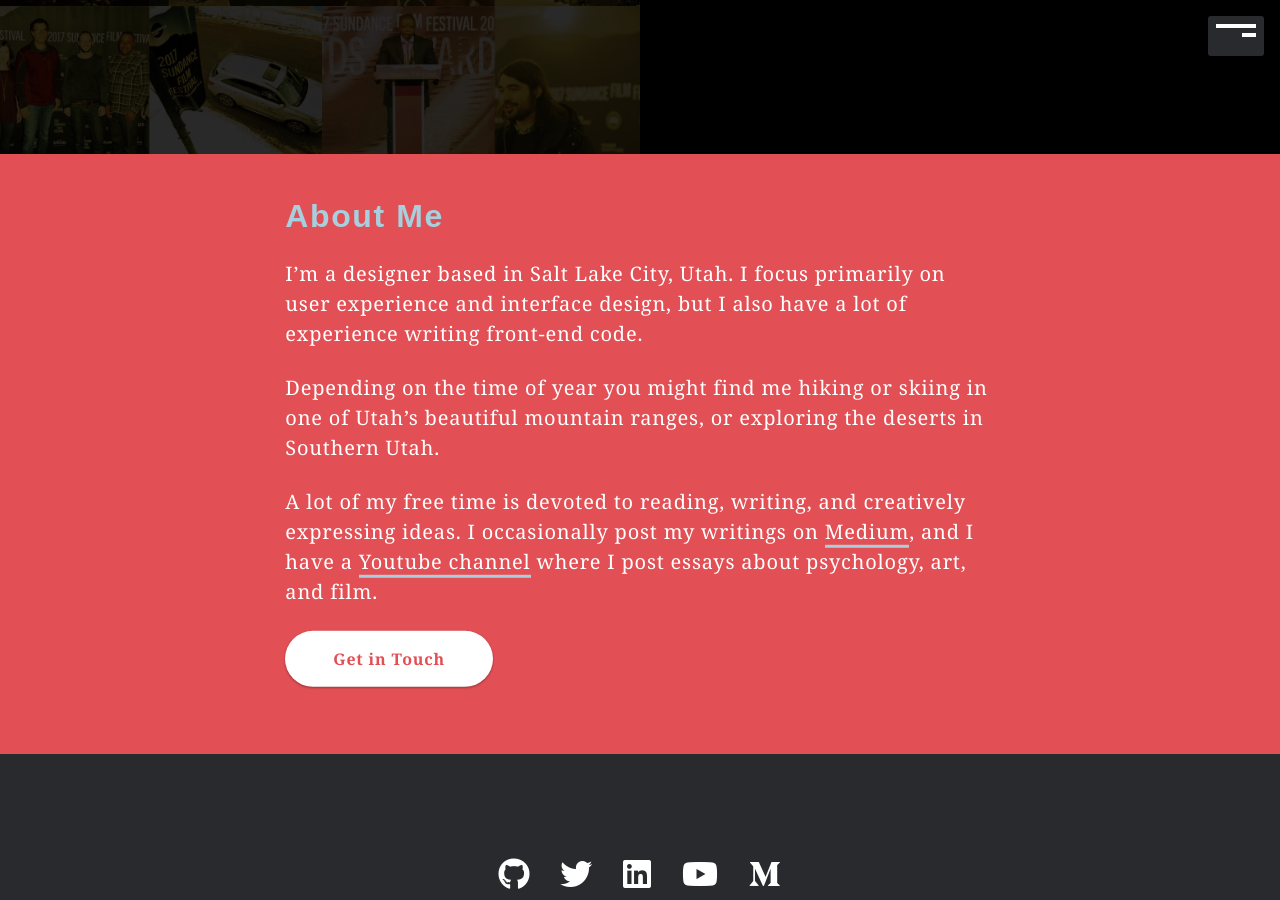
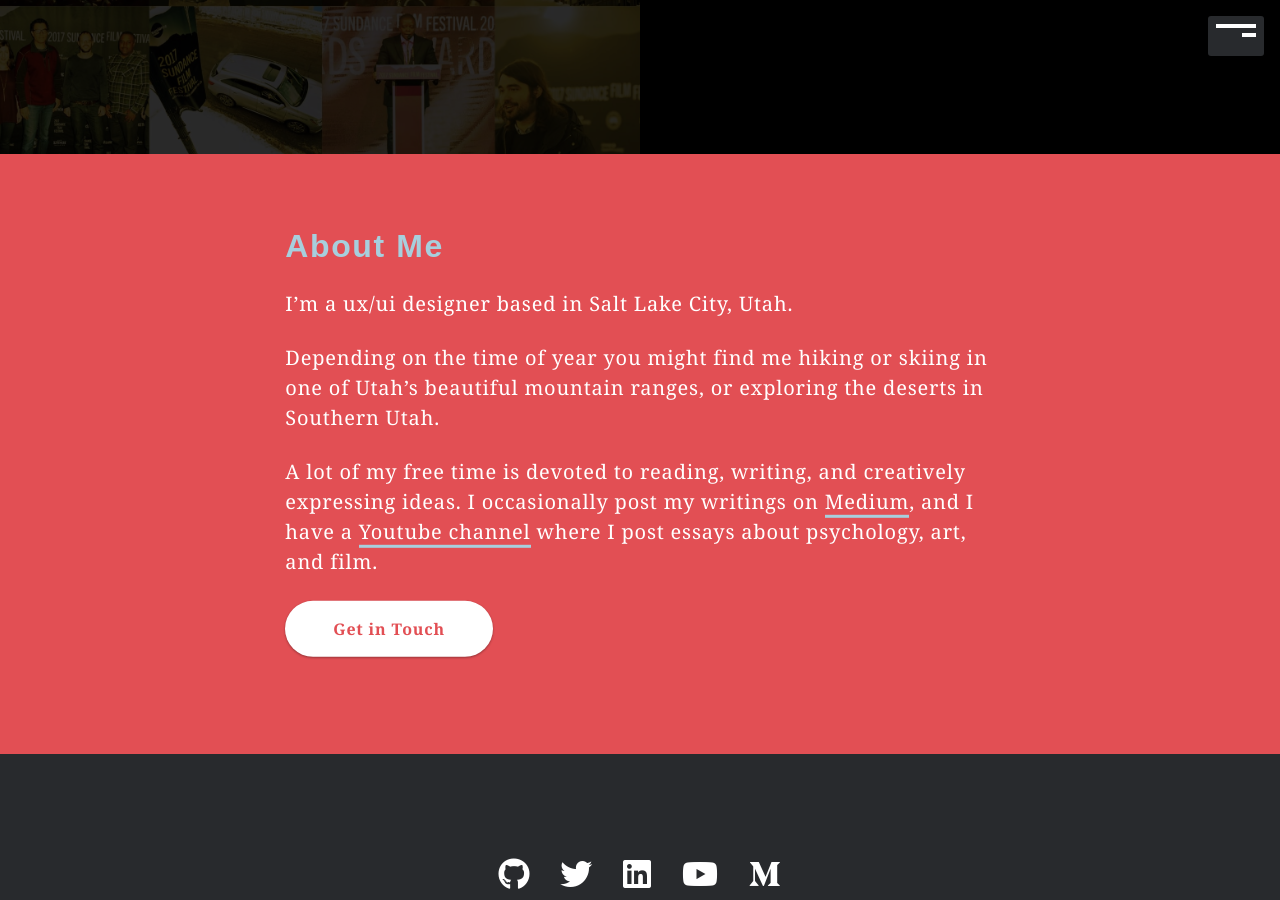
Before and after one commit to kirbyyardley/portfolio, a Jekyll site: the page built from index.md, in a window 1280 px wide and 900 px high, scrolled down 2486 px. Built offline with Jekyll 4.4.1, drawn with Linux system fonts in a browser that asks for light colours; some web fonts are replaced.

Commit message:
Update home.html

```diff
--- a/_layouts/home.html
+++ b/_layouts/home.html
@@ -55,7 +55,7 @@ layout: default
     <div class="o-layout o-layout--center">
       <div class="o-layout__item u-2/3@desktop u-2/3@tablet">
         <h3>About Me</h3>
-        <p>I’m a designer based in Salt Lake City, Utah. I focus primarily on user experience and interface design, but I also have a lot of experience writing front-end code.</p>
+        <p>I’m a ux/ui designer based in Salt Lake City, Utah.</p>
 
         <p>Depending on the time of year you might find me hiking or skiing in one of Utah’s beautiful mountain ranges, or exploring the deserts in Southern Utah.</p>
 
```
